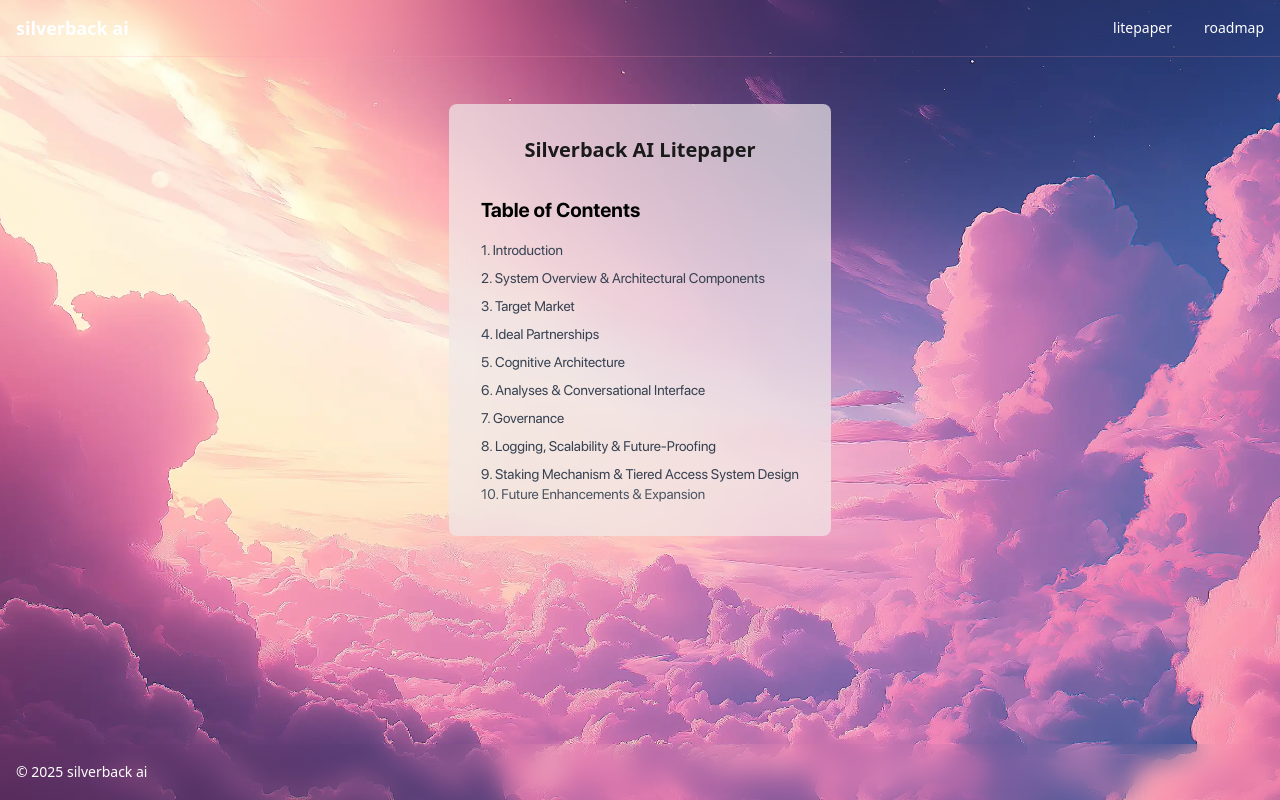
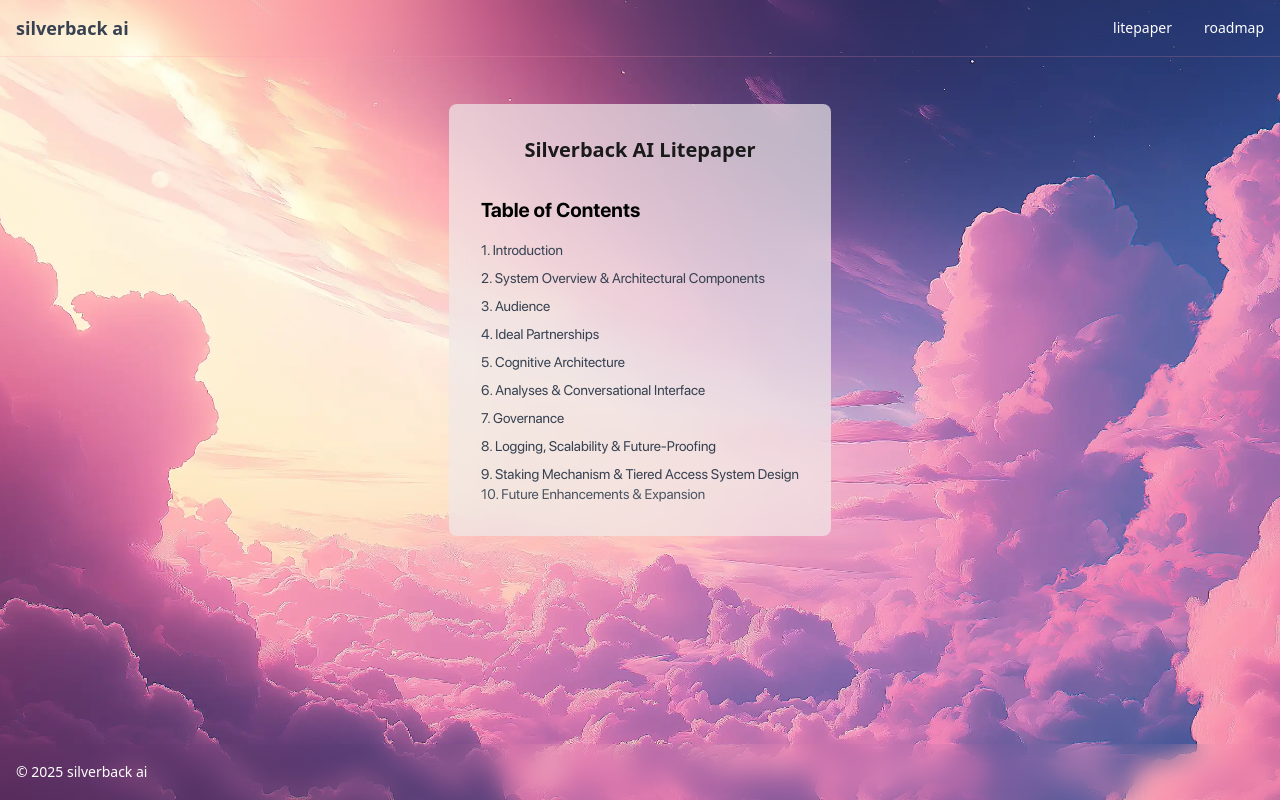
Before and after one commit to nimlik/SilverbackAI, a Next.js app: page /whitepaper in a window 1280 px wide. Built offline with nearby package versions, Linux system fonts and the light colour scheme.

Commit message:
fix: resolve ESLint errors in SoraDefinition component

```diff
--- a/src/components/home/SoraDefinition.tsx
+++ b/src/components/home/SoraDefinition.tsx
@@ -66,13 +66,21 @@ export default function SoraDefinition({
     if (isDeleting) {
       setTimeout(() => {
         setDisplayedLines((prev) => prev.filter((_, i) => i !== currentLine));
-        currentLine > 0 ? setCurrentLine((prev) => prev - 1) : setIsComplete(true);
+        if (currentLine > 0) {
+          setCurrentLine((prev) => prev - 1);
+        } else {
+          setIsComplete(true);
+        }
       }, 100);
     } else {
       setDisplayedLines((prev) => [...prev, lines[currentLine]]);
-      currentLine < lines.length - 1 ? setCurrentLine((prev) => prev + 1) : setIsComplete(true);
+      if (currentLine < lines.length - 1) {
+        setCurrentLine((prev) => prev + 1);
+      } else {
+        setIsComplete(true);
+      }
     }
-  };
+  }
 
   return (
     <div className="space-y-2">
--- a/src/components/layout/Navbar.tsx
+++ b/src/components/layout/Navbar.tsx
@@ -41,7 +41,7 @@ export default function Navbar() {
 <nav className="max-w-7xl mx-auto px-4 h-14 flex items-center justify-between">
         <Link
           href="/"
-          className="font-bold text-lg text-white transition-colors flex items-center"
+          className="font-bold text-lg text-gray-700 transition-colors flex items-center"
         >
 
           silverback ai
--- a/src/components/whitepaper/Content.tsx
+++ b/src/components/whitepaper/Content.tsx
@@ -105,7 +105,7 @@ export default function WhitepaperContent() {
     "## Table of Contents",
     "1. Introduction",
     "2. System Overview & Architectural Components",
-    "3. Target Market",
+    "3. Audience",
     "4. Ideal Partnerships",
     "5. Cognitive Architecture",
     "6. Analyses & Conversational Interface",
```
